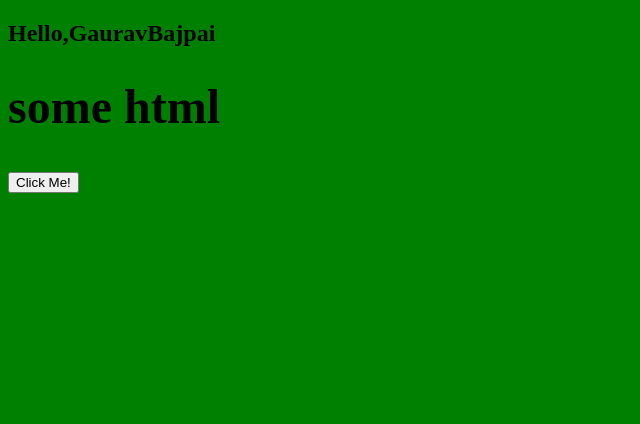
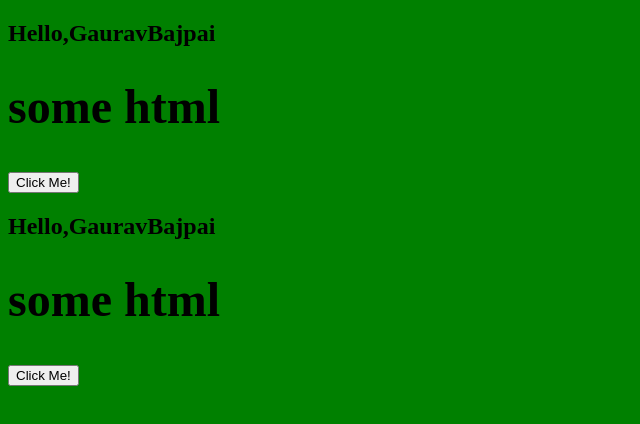
Before and after one commit to bajpaigaurav/lets-battle, a React app: page / in a window 1280 px wide. Shown: the top 424 px of the page, without its empty margins (0-640 px from the left). Built offline with nearby package versions, Linux system fonts and the light colour scheme.

Commit message:
displaying two elements with React.fragments

```diff
--- a/app/App.js
+++ b/app/App.js
@@ -26,6 +26,7 @@ export default class App extends React.Component {
 // React.fragment can be an alternative
         return (
             // adding prop name
+            <React.Fragment>
                 <Hello
                     name='Gaurav'
                     lastName='Bajpai'
@@ -34,11 +35,21 @@ export default class App extends React.Component {
                     header= { <h1> some html</h1>}
                  />
 
+                 <Hello
+                 name='Gaurav'
+                 lastName='Bajpai'
+                 someboolean = {true}
+                 someMethod = { () => alert('some message !')}
+                 header= { <h1> some html</h1>}
+              />
+            </React.Fragment>
+
+
         )
     }
 
 }
 ReactDOM.render(
-    <App />,
+    <App/>,
     document.getElementById('app')
 )
```
